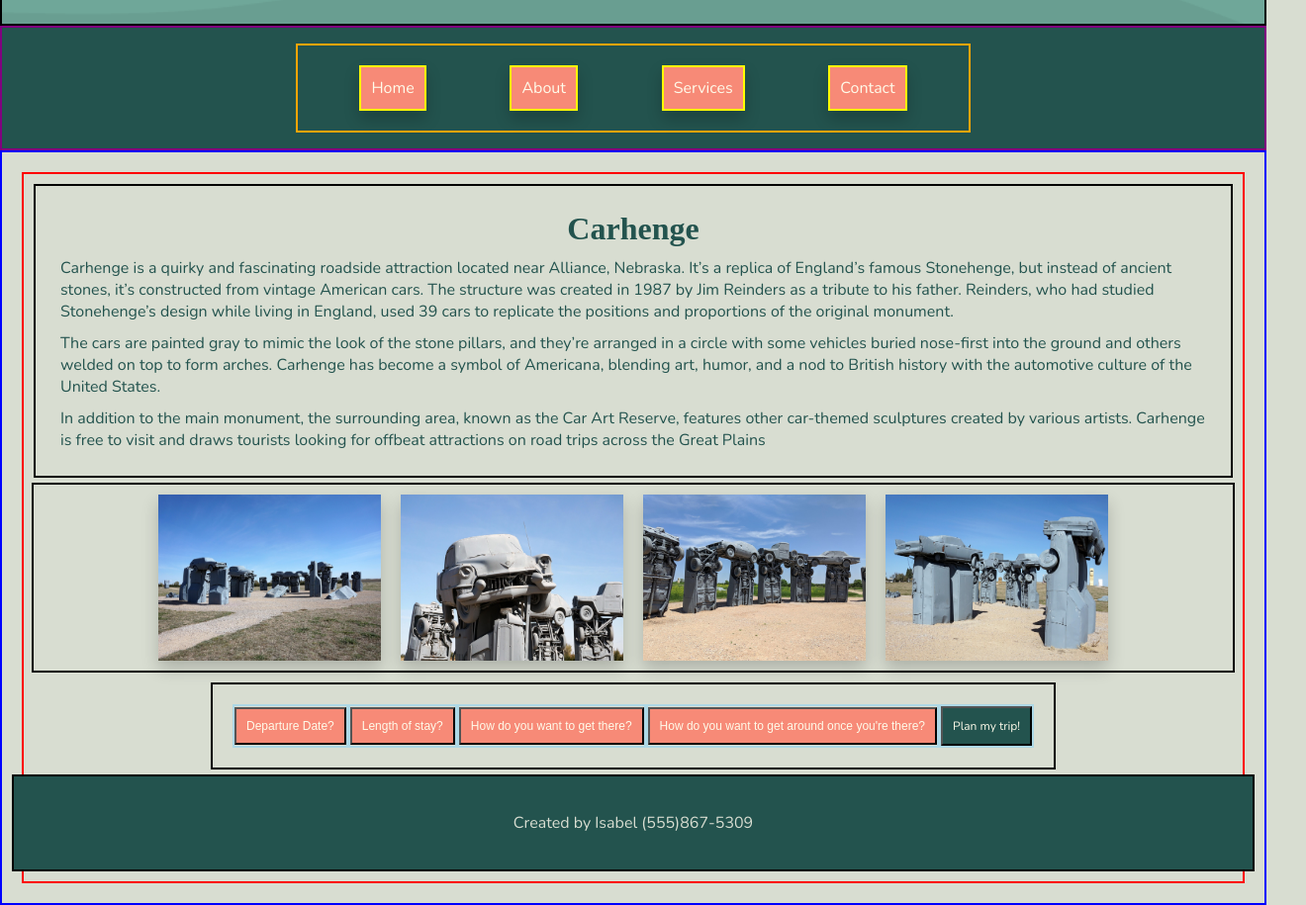
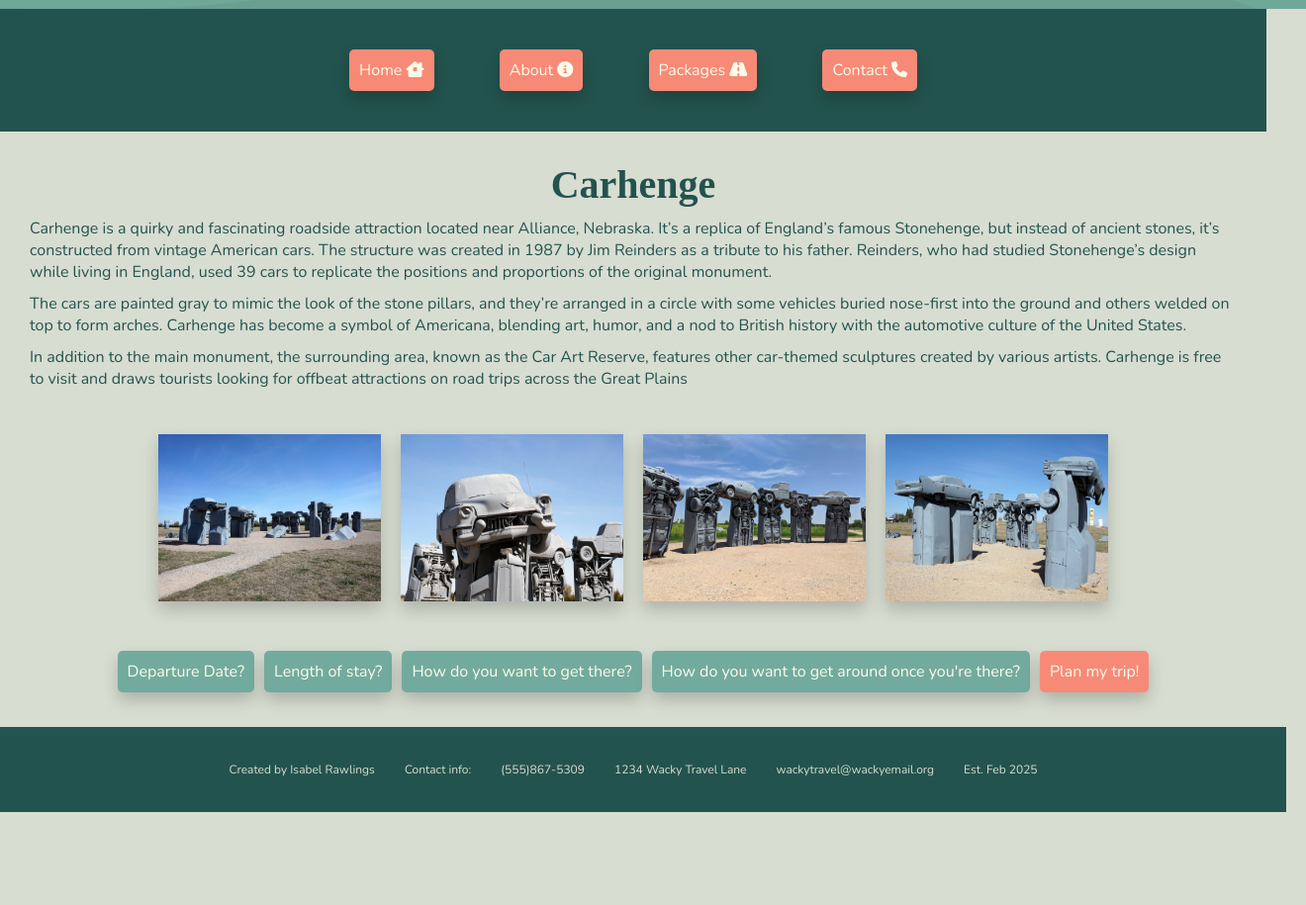
Before and after one commit to irawl254/project-1, a plain HTML site: page index.html in a window 1280 px wide. Shown: the part 260-1175 px from the top of the page at 99% size, 1320 px wide, since content can reach past the window. After the commit the page ends 1081 px from the top, so only its background shows below. Drawn offline with nearby package versions, Linux system fonts and the light colour scheme; a web font is replaced by a local one.

Commit message:
finishing touches, added icons, fixed footer

```diff
--- a/index.html
+++ b/index.html
@@ -12,6 +12,8 @@
       href="https://fonts.googleapis.com/css2?family=Caprasimo&family=Nunito:ital,wght@0,200..1000;1,200..1000&display=swap"
       rel="stylesheet"
     />
+    <!-- font awesome icons link -->
+    <script src="https://kit.fontawesome.com/6c01dd1ccd.js" crossorigin="anonymous"></script>
   </head>
   <body>
     <div class="head-section">
@@ -21,10 +23,10 @@
       </header>
       <nav>
         <ul>
-          <a href="index.html">Home</a>
-          <a href="about.html">About</a>
-          <a href="services.html">Services</a>
-          <a href="contact.html">Contact</a>
+          <a href="index.html">Home  <i class="fa-solid fa-house-chimney-window"></i></a>
+          <a href="about.html">About  <i class="fa-solid fa-circle-info"></i></a>
+          <a href="services.html">Packages  <i class="fa-solid fa-road"></i></a>
+          <a href="contact.html">Contact  <i class="fa-solid fa-phone"></i></a>
         </ul>
       </nav>
     </div>
@@ -93,9 +95,6 @@
               <a href="">5 days</a>
               <a href="">6 days</a>
               <a href="">7 days</a>
-              <a href="">8 days</a>
-              <a href="">9 days</a>
-              <a href="">10 days</a>
             </div>
           </div>
           <div class="dropdown">
@@ -121,7 +120,12 @@
         </div>
         <div class="footer">
             <footer>
-              <p>Created by Isabel (555)867-5309</p>
+              <p>Created by Isabel Rawlings</p>
+              <p>Contact info:</p>
+                <p>(555)867-5309</p>
+                <p>1234 Wacky Travel Lane</p>
+                <p>wackytravel@wackyemail.org</p>
+            <p>Est. Feb 2025</p>
             </footer>
           </div>
       </div>
--- a/styles.css
+++ b/styles.css
@@ -3,25 +3,24 @@
     font-weight: 400;
     font-style: normal;
   } */
-   body{
+body {
   display: flex;
   flex-direction: column;
-    background-color: #D8DDD1;
-    margin: 0
+  background-color: #d8ddd1;
+  margin: 0;
 }
-   p{
+p {
   font-family: "Nunito", sans-serif;
   font-weight: 400;
   font-style: normal;
   font-size: 1rem;
 }
 /* W3 schools helped me do the image in the background */
-   header{
-    background-color: #72AB9D;
+header {
+  background-color: #72ab9d;
   padding: 20px;
   margin: 0;
-    color: #23534E;
-    border: 2px solid black;
+  color: #23534e;
   background-image: url(waves.png);
   background-repeat: no-repeat;
   background-size: cover;
@@ -30,200 +29,192 @@
   flex-direction: column;
   justify-content: center;
   align-items: center;
+  width: 100%;
 }
 
 header h1 {
   font-family: "Caprasimo", serif;
   font-weight: 100;
   font-style: normal;
-    font-size: 75px;
-    border: 2px solid white;
+  font-size: 100px;
+  margin: 10px;
 }
 
-    header p{
+header p {
   display: flex;
   justify-content: center;
   align-items: center;
   margin-top: 0px;
-    font-size: 20px;
-    border: 2px solid pink;
+  font-size: 40px;
   font-family: "Nunito", sans-serif;
 }
-nav{
-    background-color: #23534E;
+nav {
+  background-color: #23534e;
   display: flex;
   justify-content: center;
   align-items: center;
-    border: 2px solid purple;
+  flex-wrap: wrap;
+  width: 100%;
 }
-    nav ul{
-    background-color: #23534E;
+nav ul {
+  background-color: #23534e;
   padding: 20px;
   text-decoration: none;
-    color: #D8DDD1;
+  color: #d8ddd1;
   display: flex;
-    border: 2px solid orange;
   width: 50%;
   justify-content: space-around;
+  flex-wrap: wrap;
 }
 nav a {
   text-decoration: none;
   color: #fefbea;
   padding: 10px;
-    border: 2px solid yellow;
+  width: auto;
+  border-radius: 5px;
   font-family: "Nunito", sans-serif;
   font-size: 1rem;
   background-color: #f78a77;
-    box-shadow: 0px 8px 16px 0px rgba(0,0,0,0.2);
-
+  box-shadow: 0px 8px 16px 0px rgba(0, 0, 0, 0.2);
+  margin: 5px;
 }
 
-  .main-section{
+.main-section {
   display: flex;
   flex-direction: row-reverse;
   align-items: flex-start;
-    height: 100%;
-    width: auto;
-    margin: 0px;
-    border: 2px solid blue;
-    padding: 0px;
+  height: auto;
+  width: 100%;
 }
 
-  /* .side-bar{
-    display: flex;
-    flex-direction: column;
-    justify-content: flex-start;
-    align-items: flex-end;
-    width: 30%;
-    height: 100vh;
-    border: 2px solid greenyellow;
-    background-color: #72AB9D;
-    padding: 20px;
-    margin: 0px;
-  } */
-
-.content{
+.content {
   display: flex;
   flex-direction: column;
   justify-content: flex-start;
   align-items: center;
-    width: auto;
+  width: 100%;
   height: auto;
-    margin: 20px;
-    padding: 10px;
-    border: 2px solid red;
 }
 
-.dropdown{
-    border: 2px solid lightblue;
+.dropdown {
   display: flex;
   flex-direction: row;
   justify-content: flex-start;
   align-items: center;
 }
 
-.dropbtn{
-    background-color: #f78a77;
+.dropbtn {
+  background-color: #72ab9d;
   color: #fefbea;
   padding: 10px;
-    font-size: 12px;
+  font-size: 1rem;
   height: auto;
   width: fit-content;
-
+  margin: 5px;
+  border-radius: 5px;
+  font-family: "Nunito", sans-serif;
+  border: 0;
+  box-shadow: 0px 8px 16px 0px rgba(0, 0, 0, 0.2);
 }
 
-.dropdown a{
+.dropdown a {
   display: block;
   color: black;
   text-decoration: none;
   padding: 10px;
-
 }
 
-.dropdown .dropdown-content{
+.dropdown .dropdown-content {
   position: absolute;
   display: none;
   background-color: #f9f9f9;
   width: auto;
-    box-shadow: 0px 8px 16px 0px rgba(0,0,0,0.2);
+  box-shadow: 0px 8px 16px 0px rgba(0, 0, 0, 0.2);
   z-index: 1;
+  font-family: "Nunito", sans-serif;
 }
 
-.dropdown:hover .dropdown-content{
+.dropdown:hover .dropdown-content {
   display: block;
   width: auto;
 }
 
-.buttons{
+.buttons {
   display: flex;
   flex-direction: row;
   justify-content: center;
   flex-wrap: wrap;
-    align-items: space-around;
-    border: 2px solid black;
+  align-items: space-between;
   padding: 20px;
-    margin: 5px;
-
+  margin: 10px;
 }
 
-.plan-btn{
-    background-color: #23534E;
+.plan-btn {
+  background-color: #f78a77;
   color: #fefbea;
   padding: 10px;
-    font-size: 12px;
+  font-size: 1rem;
   font-family: "Nunito", sans-serif;
-
+  margin: 5px;
+  border-radius: 5px;
+  border: 0;
+  box-shadow: 0px 8px 16px 0px rgba(0, 0, 0, 0.2);
 }
 
-.site-info{
+.site-info {
   display: flex;
   flex-direction: column;
   justify-content: center;
   align-items: center;
-    border: 2px solid black;
   padding: 20px;
+  margin: 5px;
 }
 
-.site-info p{
+.site-info p {
   font-size: 1rem;
   margin: 5px;
-    color: #23534E;
+  color: #23534e;
 }
 
-.site-info h2{
+.site-info h2 {
   font-family: "Caprasimo", serif;
-    font-size: 2rem;
-    color: #23534E;
+  font-size: 2.5rem;
+  color: #23534e;
   margin: 5px;
 }
-.photos{
+.photos {
   display: flex;
   flex-direction: row;
   justify-content: center;
   align-items: space-around;
-    border: 2px solid black;
   flex-wrap: wrap;
   margin: 5px;
   width: 100%;
 }
-.photos img{
+.photos img {
   width: 225px;
   height: auto;
   margin: 10px;
-    box-shadow: 0px 8px 16px 0px rgba(0,0,0,0.2);
+  box-shadow: 0px 8px 16px 0px rgba(0, 0, 0, 0.2);
 }
 
 .footer {
-    position: relative;
-    bottom: 0;
-    left: 0;
   width: 100%;
+  background-color: #23534e;
+  color: #d8ddd1;
+  padding: 20px;
+}
+
+.footer footer {
   display: flex;
   flex-direction: row;
   justify-content: center;
-    align-items: center;
-    background-color: #23534E;
-    color: #D8DDD1;
-    padding: 20px;
-    border: 2px solid black;
+  align-items: space-around;
+  width: 100%;
 }
+
+.footer p {
+  font-family: "Nunito", sans-serif;
+  font-size: 0.75rem;
+  margin: 15px;
+}
```
Also changed, not shown: 1 other file. Lines whose indentation alone changed are shown as unchanged.
